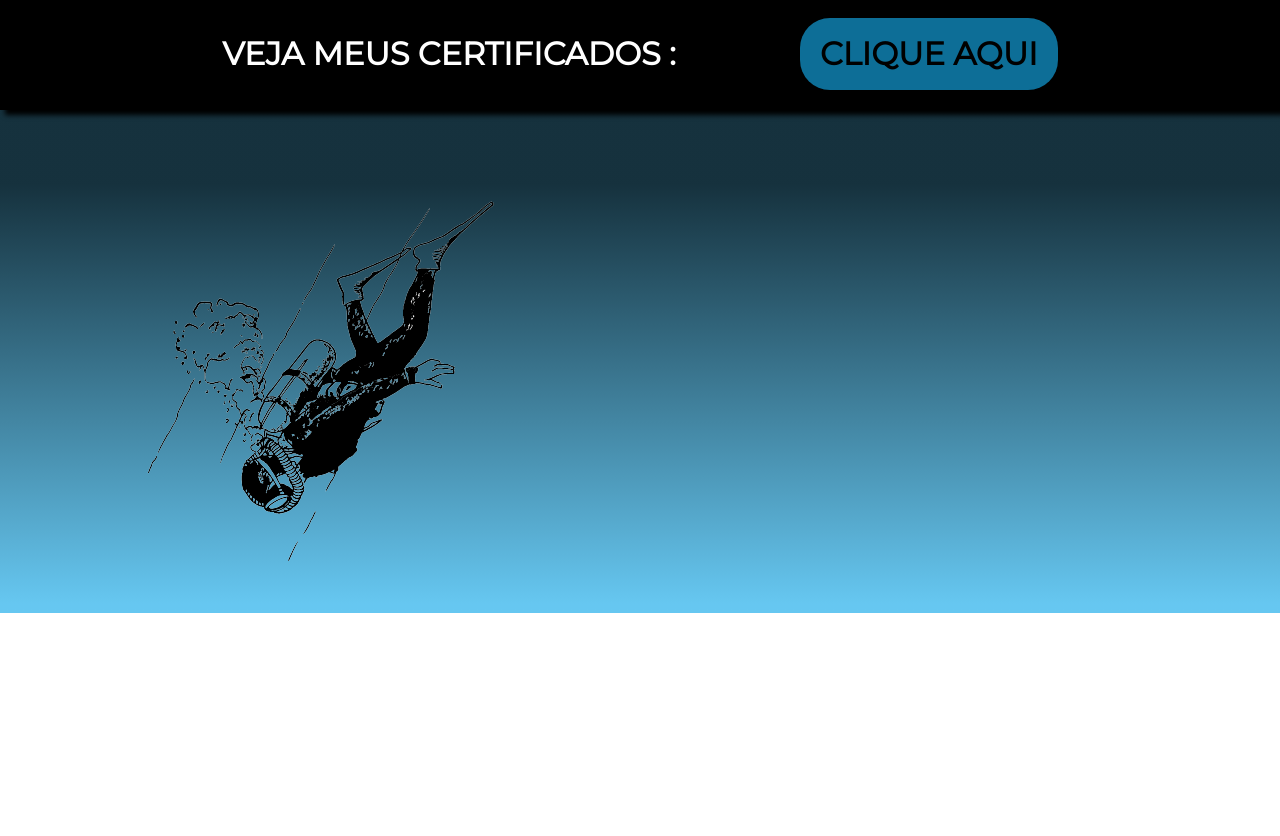
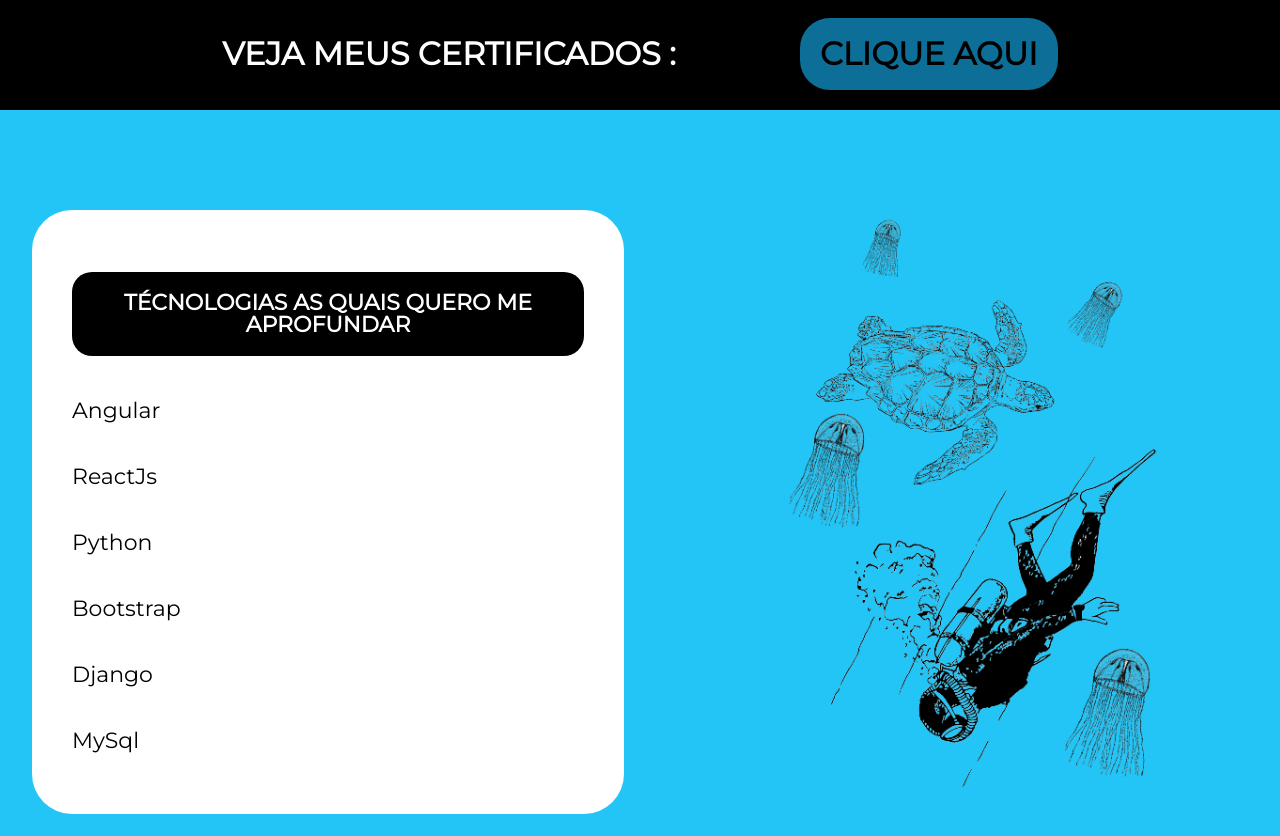
Before and after one commit to JnFerri/jnferri.github.io, a plain HTML site: page paginaInicial.html in a window 1280 px wide. Shown: the part 1139-1975 px from the top of the page. Before the commit the page ends 1752 px from the top, so only its background shows below. Drawn offline with Linux system fonts and the light colour scheme.

Commit message:
11/03/2022

```diff
--- a/css/header.css
+++ b/css/header.css
@@ -135,6 +135,42 @@ header{
 }
 
 
-.planosestudos-box{
-    background-color: linear-gradient( rgba(20, 169, 233, 0.65), rgb(35, 197, 247));
+.planosestudos{
+    background-color: rgb(35, 197, 247);
 }
+
+.planos-box{
+background-color: white;
+width: 40%;
+margin: 100px 2.5%;
+display: inline-block;
+vertical-align: top;
+padding: 40px 40px ;
+border-radius: 40px;
+
+}
+
+.img-mergulhador{
+    width: 40%;
+    display: inline-block;
+    margin: 100px 2.5%;
+
+}
+
+.planos-box h3{
+    font-size: 22px;
+    font-weight: bold;
+    padding: 20px 20px;
+    background-color: black;
+    border-radius: 20px;
+    color: white;
+    text-align: center;
+    margin: 1em 0;
+    text-transform: uppercase;
+}
+
+.lista-planos li{
+    font-size: 22px;
+    padding: 1em 0;
+
+}
--- a/paginaInicial.html
+++ b/paginaInicial.html
@@ -68,19 +68,21 @@
                </section>
        </section>
 
-        <section class="planosestudos-box">
-            <div>
-                <ul>
-                    <li></li>
-                    <li></li>
-                    <li></li>
-                    <li></li>
-                    <li></li>
-                    <li></li>
+        <section class="planosestudos">
+            <div class="planos-box">
+             <h3>Técnologias as quais quero me aprofundar</h3>
+                <ul class="lista-planos">
+                    <li>Angular</li>
+                    <li>ReactJs</li>
+                    <li>Python</li>
+                    <li>Bootstrap</li>
+                    <li>Django</li>
+                    <li>MySql</li>
                 </ul>
             </div>
 
-        <img src="imagens/mergulhador.png" alt="mergulhador">
+        <img class="img-mergulhador" src="imagens/mergulhando.png" alt="mergulhador descendo entre tartaruga e aguas vivas">
+
         </section>
 
     </main>
```
Also changed, not shown: imagens/mergulhando.png (added).
